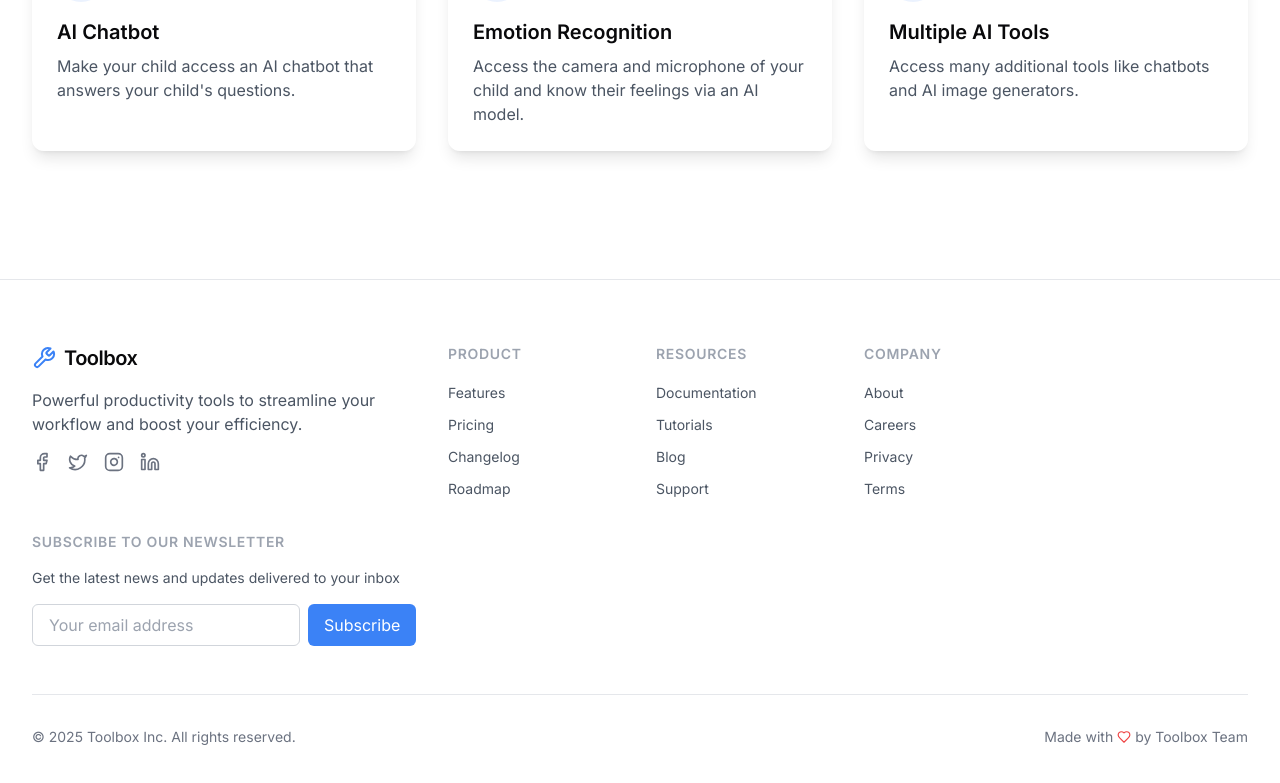
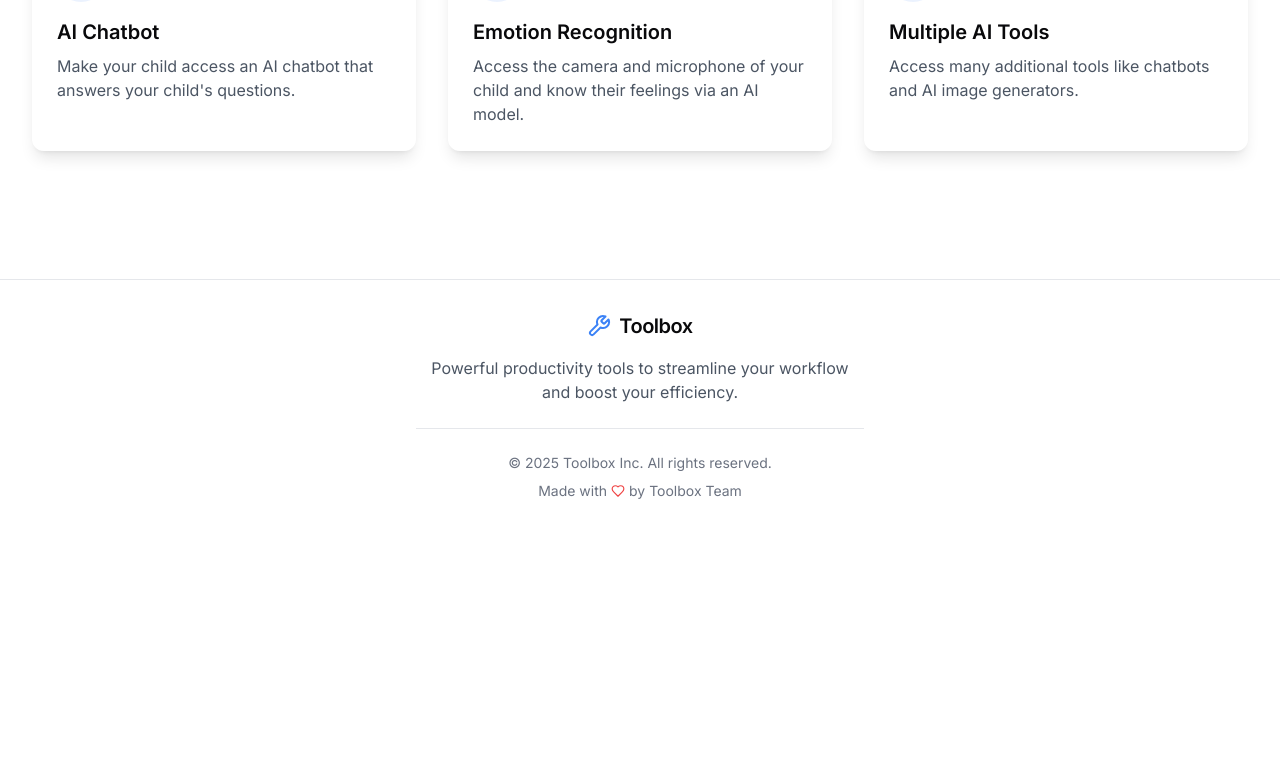
Before and after one commit to muslimmahmoud/vibrant-component-lab, a React (Vite) app: page / in a window 1280 px wide. Shown: the part 1559-2342 px from the top of the page. After the commit the page ends 2092 px from the top, so only its background shows below. Built offline with nearby package versions, Linux system fonts and the light colour scheme.

Commit message:
Remove unused code

```diff
--- a/src/components/Footer.tsx
+++ b/src/components/Footer.tsx
@@ -1,132 +1,28 @@
 
 import React from 'react';
-import { Link } from 'react-router-dom';
 import Logo from './Logo';
-import {
-  Facebook,
-  Twitter,
-  Instagram,
-  Linkedin,
-  Heart
-} from 'lucide-react';
+import { Heart } from 'lucide-react';
 
 const Footer = () => {
   const currentYear = new Date().getFullYear();
 
-  const footerLinks = [
-    {
-      title: 'Product',
-      links: [
-        { label: 'Features', href: '/#features' },
-        { label: 'Pricing', href: '/#pricing' },
-        { label: 'Changelog', href: '/changelog' },
-        { label: 'Roadmap', href: '/roadmap' },
-      ]
-    },
-    {
-      title: 'Resources',
-      links: [
-        { label: 'Documentation', href: '/docs' },
-        { label: 'Tutorials', href: '/tutorials' },
-        { label: 'Blog', href: '/blog' },
-        { label: 'Support', href: '/support' },
-      ]
-    },
-    {
-      title: 'Company',
-      links: [
-        { label: 'About', href: '/about' },
-        { label: 'Careers', href: '/careers' },
-        { label: 'Privacy', href: '/privacy' },
-        { label: 'Terms', href: '/terms' },
-      ]
-    }
-  ];
-
-  const socialLinks = [
-    { icon: Facebook, href: '#', label: 'Facebook' },
-    { icon: Twitter, href: '#', label: 'Twitter' },
-    { icon: Instagram, href: '#', label: 'Instagram' },
-    { icon: Linkedin, href: '#', label: 'LinkedIn' }
-  ];
-
   return (
     <footer className="border-t border-gray-200">
-      <div className="container mx-auto px-4 sm:px-6 lg:px-8 py-12 md:py-16">
-        <div className="grid grid-cols-1 md:grid-cols-2 lg:grid-cols-12 gap-8 mb-12">
-          <div className="lg:col-span-4">
+      <div className="container mx-auto px-4 sm:px-6 lg:px-8 py-8">
+        <div className="flex flex-col items-center justify-center text-center">
           <Logo className="mb-4" />
           <p className="text-gray-600 mb-4 max-w-md">
             Powerful productivity tools to streamline your workflow and boost your efficiency.
           </p>
-            <div className="flex space-x-4">
-              {socialLinks.map((social, index) => {
-                const SocialIcon = social.icon;
-                return (
-                  <a
-                    key={index}
-                    href={social.href}
-                    className="text-gray-500 hover:text-blue-500 transition-colors"
-                    aria-label={social.label}
-                  >
-                    <SocialIcon size={20} />
-                  </a>
-                );
-              })}
-            </div>
-          </div>
 
-          {footerLinks.map((column, index) => (
-            <div key={index} className="lg:col-span-2">
-              <h3 className="font-semibold text-sm uppercase tracking-wider text-gray-400 mb-4">
-                {column.title}
-              </h3>
-              <ul className="space-y-2">
-                {column.links.map((link, linkIndex) => (
-                  <li key={linkIndex}>
-                    <Link
-                      to={link.href}
-                      className="text-gray-600 hover:text-blue-500 transition-colors text-sm"
-                    >
-                      {link.label}
-                    </Link>
-                  </li>
-                ))}
-              </ul>
-            </div>
-          ))}
-
-          <div className="lg:col-span-4">
-            <h3 className="font-semibold text-sm uppercase tracking-wider text-gray-400 mb-4">
-              Subscribe to our newsletter
-            </h3>
-            <p className="text-gray-600 text-sm mb-4">
-              Get the latest news and updates delivered to your inbox
-            </p>
-            <form className="flex flex-col sm:flex-row gap-2">
-              <input
-                type="email"
-                placeholder="Your email address"
-                className="px-4 py-2 rounded-md border border-gray-300 focus:outline-none focus:ring-2 focus:ring-blue-500 focus:border-transparent"
-                required
-              />
-              <button
-                type="submit"
-                className="px-4 py-2 bg-blue-500 text-white rounded-md hover:bg-blue-600 transition-colors whitespace-nowrap"
-              >
-                Subscribe
-              </button>
-            </form>
-          </div>
-        </div>
-
-        <div className="border-t border-gray-200 pt-8 flex flex-col sm:flex-row items-center justify-between">
-          <p className="text-gray-500 text-sm mb-4 sm:mb-0">
+          <div className="border-t border-gray-200 w-full max-w-md pt-6 mt-2">
+            <p className="text-gray-500 text-sm">
               © {currentYear} Toolbox Inc. All rights reserved.
             </p>
-          <p className="text-gray-500 text-sm flex items-center">
+            <p className="text-gray-500 text-sm flex items-center justify-center mt-2">
               Made with <Heart size={14} className="mx-1 text-red-500" /> by Toolbox Team
             </p>
+          </div>
         </div>
       </div>
     </footer>
```
Lines whose indentation alone changed are shown as unchanged.
